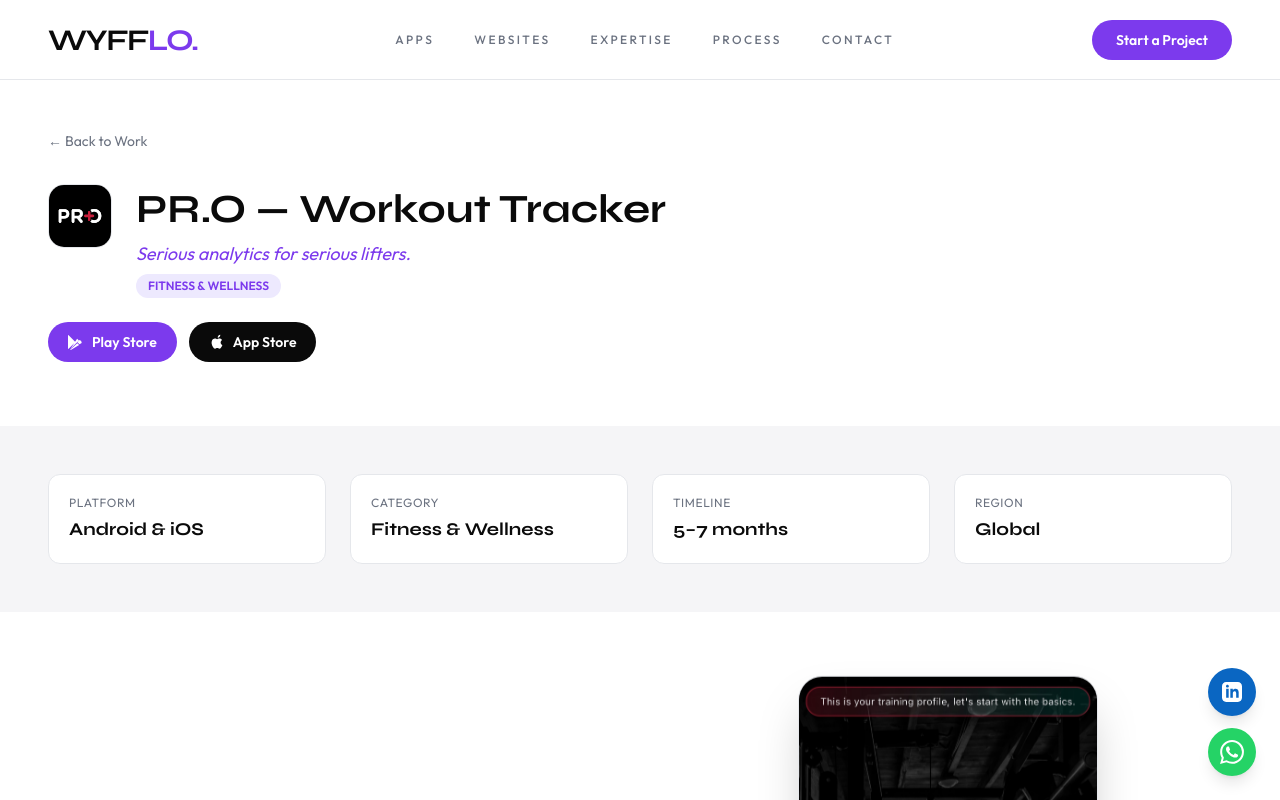
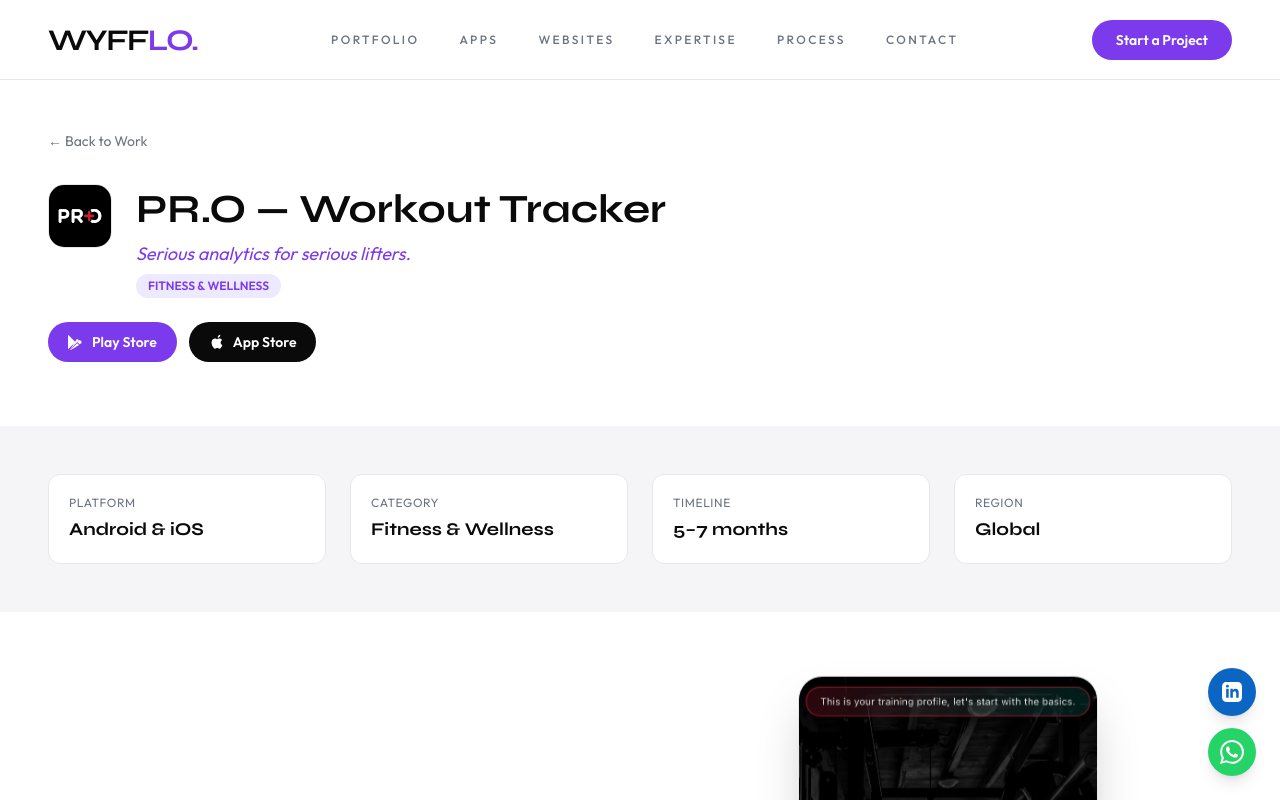
Before and after one commit to Walli-Muhammad/Wyfflo, a Next.js app: page /work/pro-workout in a window 1280 px wide. Shown: the top 800 px of the page. Built offline with nearby package versions, Linux system fonts and the light colour scheme.

Commit message:
Add Portfolio link alongside Apps in navbar

```diff
--- a/src/components/Header.tsx
+++ b/src/components/Header.tsx
@@ -12,19 +12,18 @@
   const closeMenu = () => setIsOpen(false);
 
   /**
-   * Build the correct href for a hash-based nav link.
-   *
-   * On the homepage ("/") the native anchor scroll works fine: "#work"
-   * On any other page (e.g. "/work/houwzer") we need an absolute path
-   * so the browser navigates to "/" first, then scrolls: "/#work"
-   *
-   * Using Next.js <Link> with a full /#hash path achieves this without
-   * any extra JavaScript — it is a standard HTML anchor navigation.
+   * Build the correct href for nav links.
+   * Direct hrefs (like "/portfolio") are returned as-is.
+   * Hash-based links use native hash on homepage, or "/#hash" on sub-pages.
    */
-  const navHref = (hash: string) =>
-    pathname === "/" ? hash : `/${hash}`;
+  const getLinkHref = (link: { label: string; href?: string; hash?: string }) => {
+    if (link.href) return link.href;
+    if (link.hash) return pathname === "/" ? link.hash : `/${link.hash}`;
+    return "#";
+  };
 
   const navLinks = [
+    { label: "Portfolio", href: "/portfolio" },
     { label: "Apps",      hash: "#work"      },
     { label: "Websites",  hash: "#websites"  },
     { label: "Expertise", hash: "#expertise" },
@@ -48,7 +47,7 @@
             {navLinks.map((link) => (
               <a
                 key={link.label}
-                href={navHref(link.hash)}
+                href={getLinkHref(link)}
                 className="hover:text-[#7C3AED] transition-colors duration-300"
               >
                 {link.label}
@@ -58,7 +57,7 @@
 
           {/* CTA Button */}
           <a
-            href={navHref("#contact")}
+            href={getLinkHref({ label: "Contact", hash: "#contact" })}
             className="hidden md:inline-flex items-center gap-2 rounded-full bg-[#7C3AED] px-6 py-2.5 text-sm font-semibold text-white transition-all duration-300 hover:bg-[#6D28D9] hover:shadow-lg"
           >
             Start a Project
@@ -105,7 +104,7 @@
                   {navLinks.map((link) => (
                     <a
                       key={link.label}
-                      href={navHref(link.hash)}
+                      href={getLinkHref(link)}
                       onClick={closeMenu}
                       className="text-lg font-bold uppercase tracking-widest text-[#0A0A0A] hover:text-[#7C3AED] transition-colors font-monumental"
                     >
@@ -118,7 +117,7 @@
               {/* Mobile CTA inside Drawer */}
               <div className="flex flex-col gap-4">
                 <a
-                  href={navHref("#contact")}
+                  href={getLinkHref({ label: "Contact", hash: "#contact" })}
                   onClick={closeMenu}
                   className="w-full text-center rounded-full bg-[#7C3AED] py-3 text-sm font-semibold text-white transition-all duration-300 hover:bg-[#6D28D9]"
                 >
```
